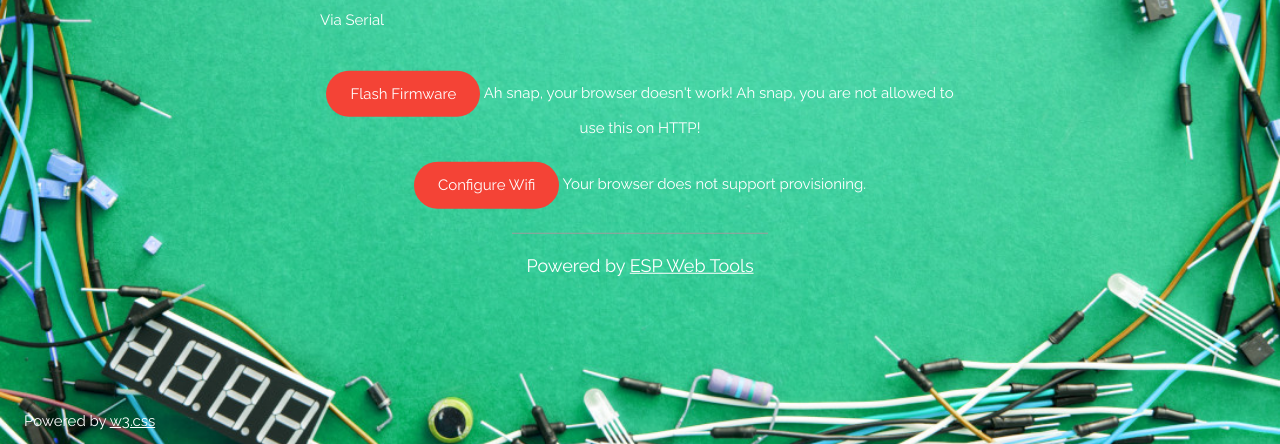
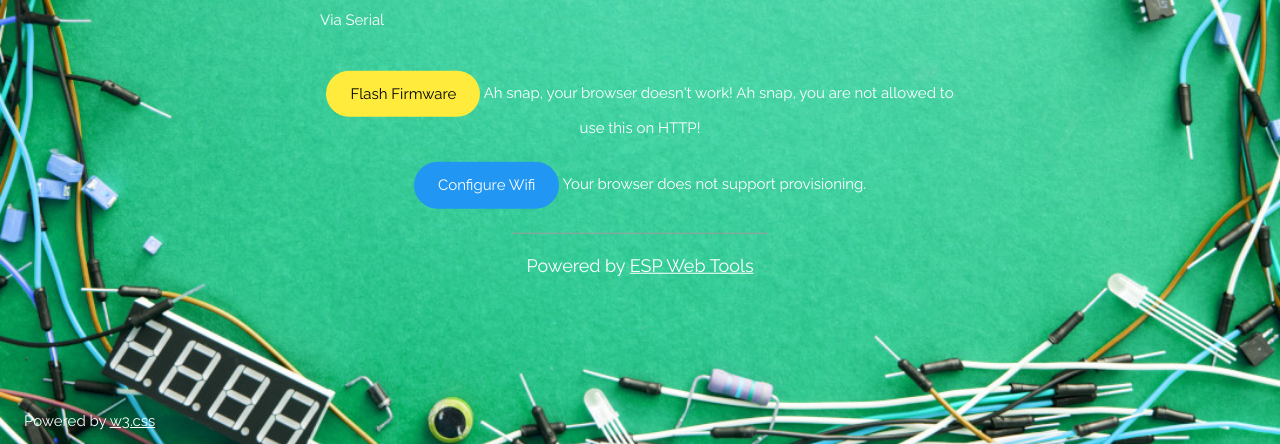
Before and after one commit to jnthas/improv-wifi-demo, a plain HTML site: page index.html in a window 1280 px wide. Shown: the part 356-800 px from the top of the page. Drawn offline with nearby package versions, Linux system fonts and the light colour scheme.

Commit message:
Update index.html

```diff
--- a/index.html
+++ b/index.html
@@ -31,14 +31,14 @@
 
     <div class="w3-center w3-padding-24" >
         <esp-web-install-button manifest="firmware/manifest.json">
-            <button slot="activate" class="w3-button w3-red w3-round-xxlarge w3-padding-large">Flash Firmware</button>
+            <button slot="activate" class="w3-button w3-yellow w3-round-xxlarge w3-padding-large">Flash Firmware</button>
             <span slot="unsupported">Ah snap, your browser doesn't work!</span>
             <span slot="not-allowed">Ah snap, you are not allowed to use this on HTTP!</span>
         </esp-web-install-button>
         <br>
         <br>
         <improv-wifi-serial-launch-button>
-          <button slot='activate' class="w3-button w3-red w3-round-xxlarge w3-padding-large">Configure Wifi</button>
+          <button slot='activate' class="w3-button w3-blue w3-round-xxlarge w3-padding-large">Configure Wifi</button>
           <span slot='unsupported'>Your browser does not support provisioning.</span>
         </improv-wifi-serial-launch-button>
 
```
